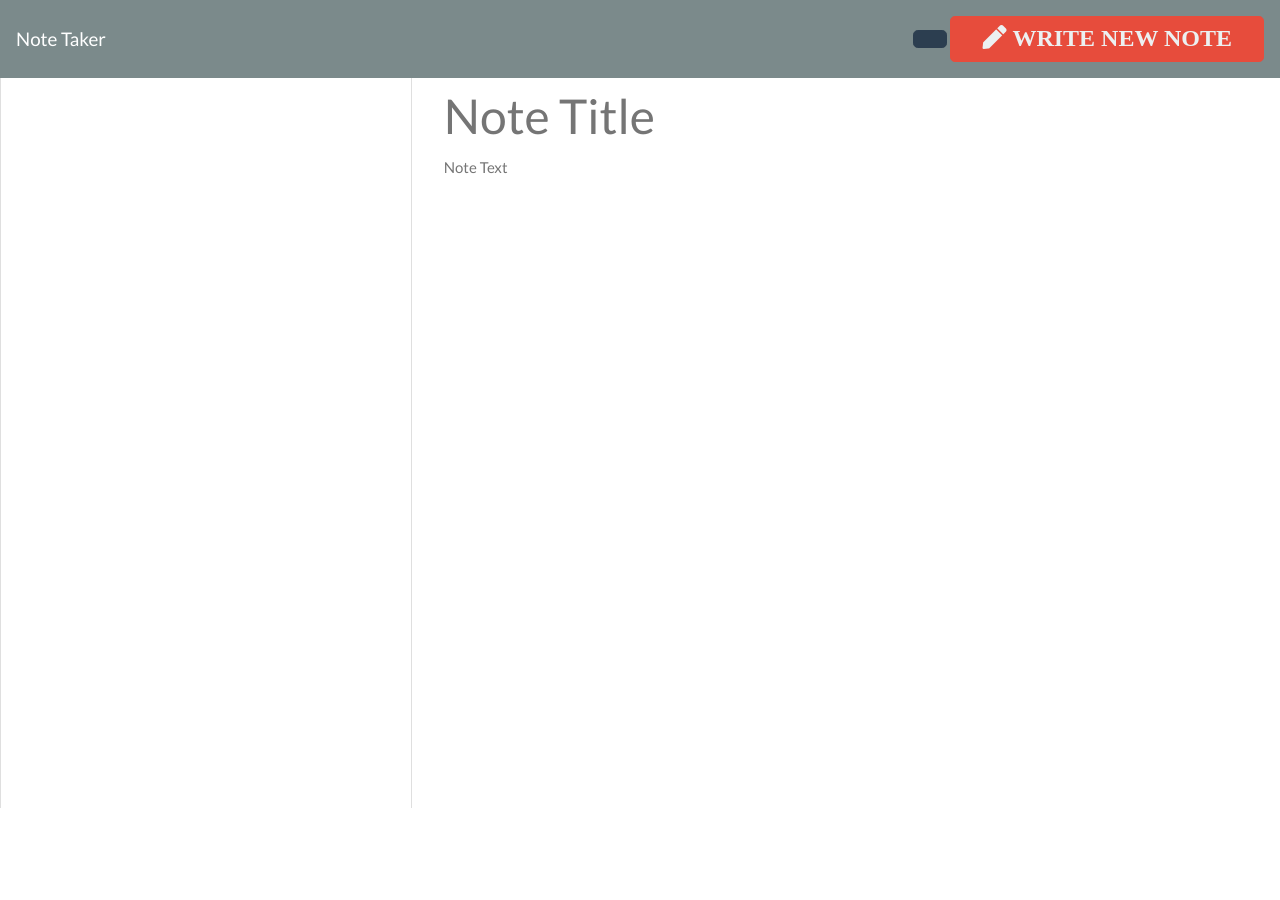
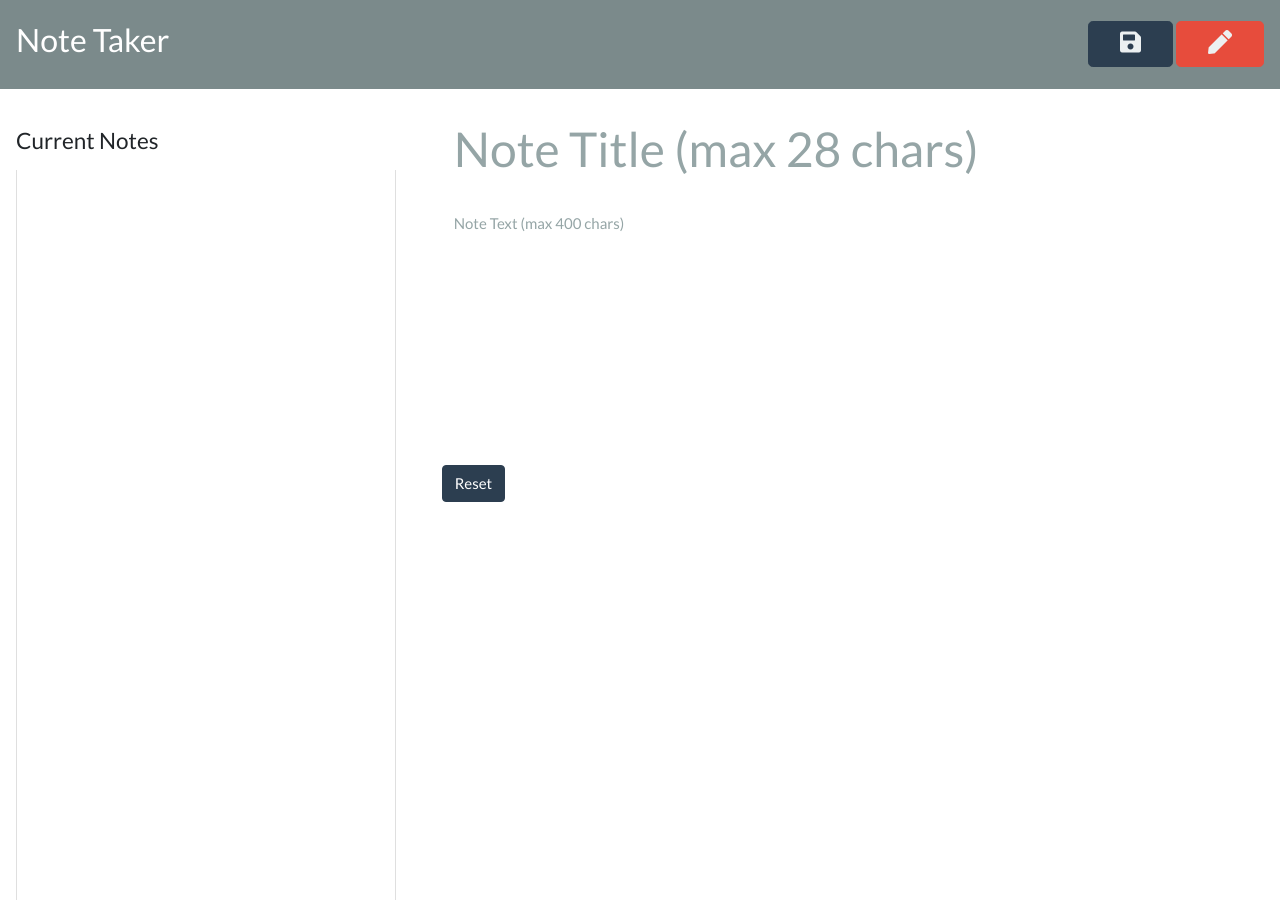
Before and after one commit to hhawm/hw11-note_taker, a website: page public/notes.html in a window 1280 px wide. Before the commit the page ends 814 px from the top, so only its background shows below. Drawn offline with nearby package versions, Linux system fonts and the light colour scheme; no server answers.

Commit message:
html pages

```diff
--- a/public/assets/css/styles.css
+++ b/public/assets/css/styles.css
@@ -2,11 +2,12 @@ html, body {
   height: 100%;
   margin: 0;
   padding: 0;
+  /* font-family: Arial, Helvetica, sans-serif; */
 }
 
-.save-note {
+/* .save-note {
   display: none;
-}
+} */
 
 .icons i {
   margin-left: 15px;
@@ -38,11 +39,16 @@ html, body {
   color: #757575;
 }
 
+h4 {
+  margin: 16px;
+}
+
 .list-container .card {
   height: calc(100vh - 70px);
   border-bottom: none;
   border-bottom-right-radius: 0;
   border-bottom-left-radius: 0;
+  margin: 16px;
 }
 
 .list-container {
--- a/public/notes.html
+++ b/public/notes.html
@@ -8,31 +8,41 @@
   <link rel="stylesheet" href="https://cdnjs.cloudflare.com/ajax/libs/bootswatch/4.1.3/flatly/bootstrap.min.css" />
   <link rel="stylesheet" href="https://use.fontawesome.com/releases/v5.3.1/css/all.css"
     integrity="sha384-mzrmE5qonljUremFsqc01SB46JvROS7bZs3IO2EmfFsd15uHvIt+Y8vEf7N7fWAU" crossorigin="anonymous">
-  <link rel="stylesheet" href="/assets/css/styles.css">
+  <link rel="stylesheet" href="./assets/css/styles.css">
   <title>Note Taker</title>
 </head>
 
 <body>
   <nav class="navbar navbar-dark bg-dark">
-    <a class="navbar-brand" href="/">Note Taker</a>
+    <a class="navbar-brand" href="/">
+      <h3>Note Taker</h3>
+    </a>
     <div class="icons">
-      <a href="/tables"><button class="btn btn-lg btn-primary"><i class="fas fa-save text-light save-note"> VIEW SAVED
-            NOTES</i></button></a>
-      <a href="/reserve"><button class="btn btn-lg btn-danger"><i class="fas fa-pen text-light new-note"> WRITE NEW
-            NOTE</i></button></a>
+      <a href="/tables" class="btn btn-lg btn-primary"><i class="fas fa-save text-light save-note"></i></a>
+      <a href="/reserve" class="btn btn-lg btn-danger"><i class="fas fa-pen text-light new-note"></i></a>
     </div>
-  </nav>
+  </nav><br>
   <div class="container-fluid">
     <div class="row">
       <div class="col-4 list-container">
+        <h4>Current Notes</h4>
         <div class="card">
           <ul class="list-group">
           </ul>
         </div>
       </div>
       <div class="col-8">
-        <input class="note-title" placeholder="Note Title" maxlength="28" type="text">
-        <textarea class="note-textarea" placeholder="Note Text"></textarea>
+        <form>
+          <input class="form-control note-title" placeholder="Note Title (max 28 chars)" maxlength="28" type="text"><br>
+          <textarea class="form-control note-textarea" placeholder="Note Text (max 400 chars)" maxlength="400"
+            name="message" rows="10" style="resize: none"></textarea><br>
+          <!-- <button class=" btn btn-primary" id="buttonSubmit" type="submit">
+            Submit
+          </button> -->
+          <button class="btn btn-primary" id="buttonReset" type="reset">
+            Reset
+          </button>
+        </form>
       </div>
     </div>
   </div>
```
Also changed, not shown: server.js (+3 -8 lines).
